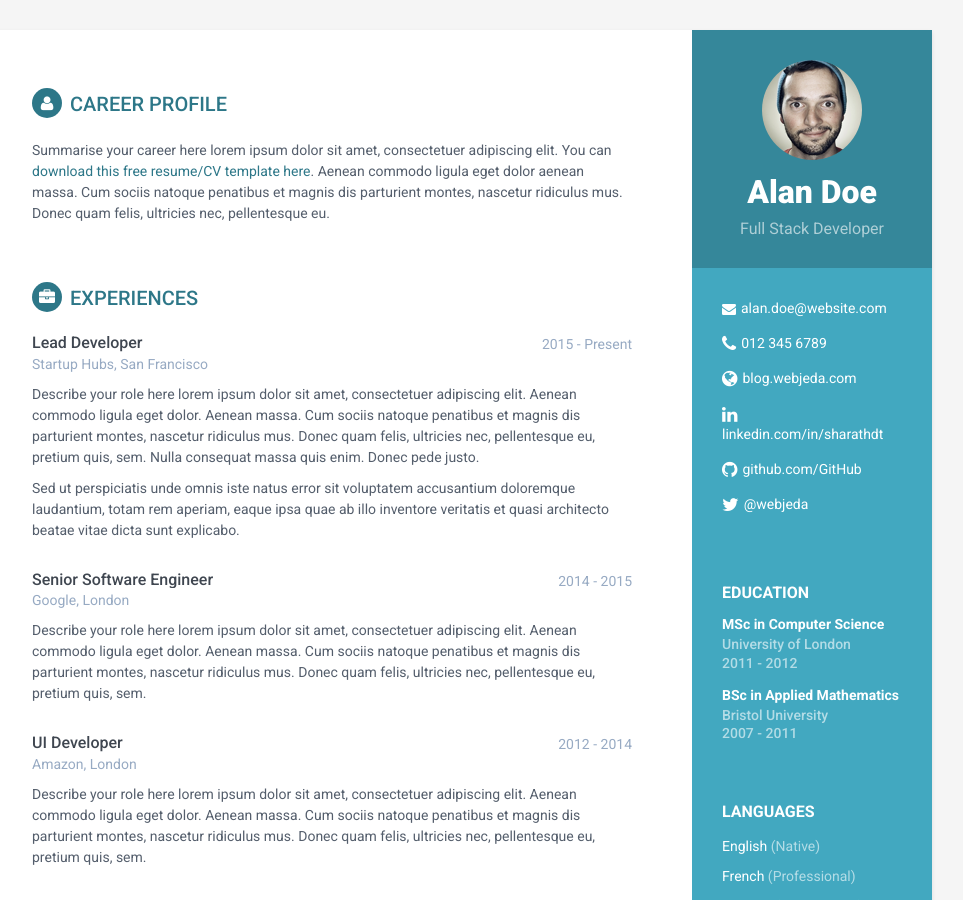
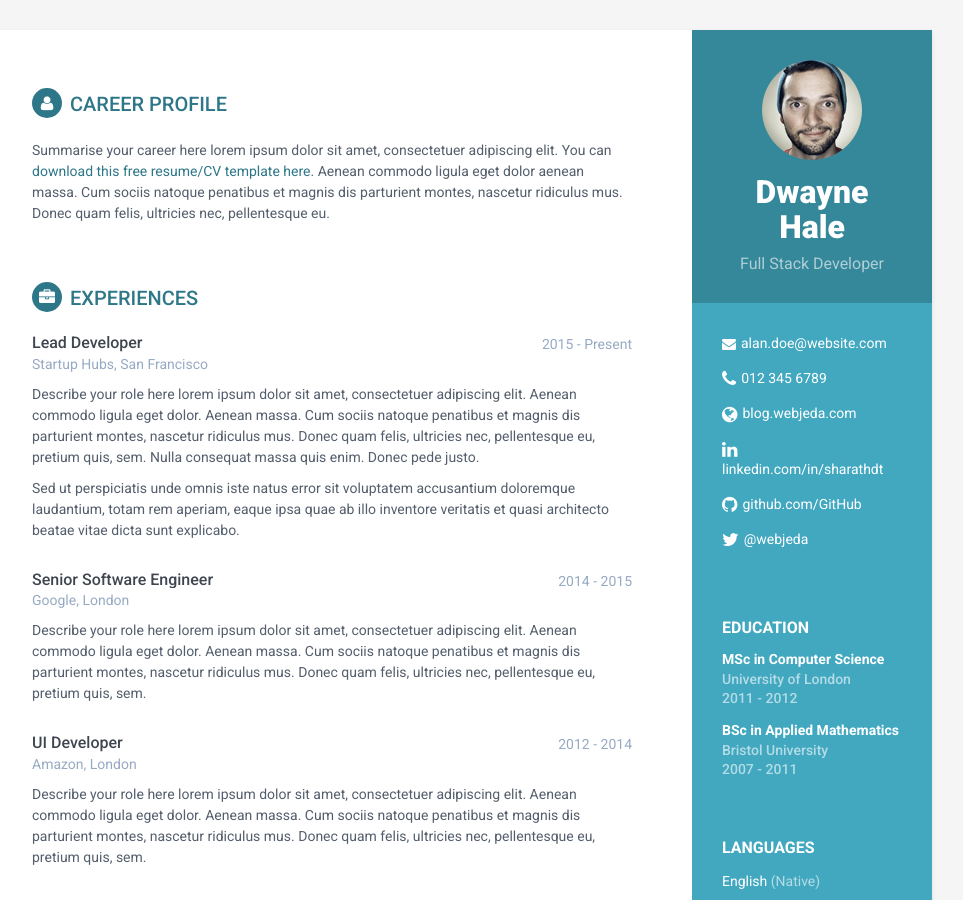
Before and after one commit to dwaynehale/dwaynehale.github.io, a Jekyll site: the page built from index.html, in a window 1280 px wide and 900 px high. Shown: the whole window, without its empty margins (188-1151 px from the left). Built offline with Jekyll 4.4.1, drawn with Linux system fonts in a browser that asks for light colours.

Commit message:
new config

```diff
--- a/_config.yml
+++ b/_config.yml
@@ -22,6 +22,9 @@ url: "https://dwaynehale.github.io" # the base hostname & protocol for your site
 twitter_username: dwaynehale
 github_username:  dwaynehale
 
+
+name: Dwayne Hale
+tagline: Full Stack Developer
 # Build settings
 markdown: kramdown
 theme: minima
```
